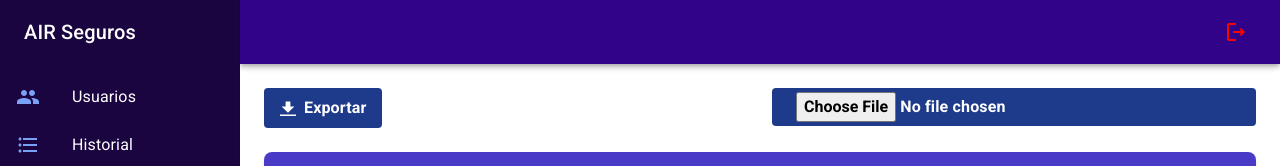
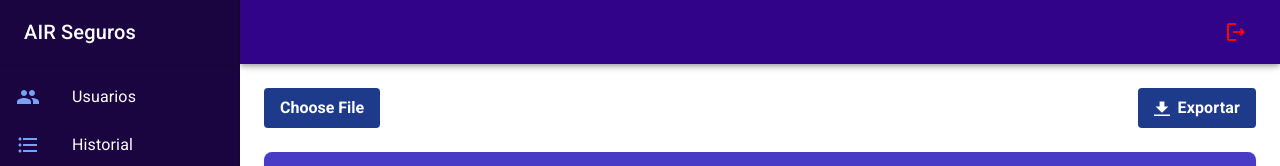
Before and after one commit to insuranceGit/Insurance, a React (Vite) app: page /load in a window 1280 px wide. Shown: the top 166 px of the page. Built offline with nearby package versions, Linux system fonts and the light colour scheme; no server answers.

Commit message:
fixed update data

```diff
--- a/src/insurances/pages/LoadPage.jsx
+++ b/src/insurances/pages/LoadPage.jsx
@@ -24,7 +24,7 @@ export const LoadPage = () => {
             let date = new Date(item.dateAdmission);
             let dateAdmission = date.toISOString().split('T')[0].split("-").join('');
 
-            date = new Date(res.data.data.dateBirth);
+            date = new Date(item.dateBirth);
             let dateBirth = date.toISOString().split('T')[0].split("-").join('');
 
             return {
@@ -104,23 +104,35 @@ export const LoadPage = () => {
         <InsuranceLayout>
 
             <div className="grid gap-6 mb-6 md:grid-cols-2">
-                <div>
-                    <button onClick={shoot} class="bg-blue-900 hover:bg-blue-800 text-white font-bold py-2 px-4 rounded inline-flex items-center">
+                <div className="col-start-1 col-end-3">
+                    <input className="
+                    file:bg-gradient-to-b
+                    file:from-blue-900
+                    file:to-blue-900
+                    file:px-4
+                    file:py-2
+                    file:border-none
+                    file:rounded
+                    file:text-white
+                    file:cursor-pointer
+                    font-bold
+                    text-white
+                    "
+                    id="file_input"
+                    type="file" onChange={(e) => {
+                        const file = e.target.files[0]
+                        readExcel(file);
+                    }}/>
+                </div>
+                <div className="col-end-7 col-span-2">
+                    <button onClick={shoot} className="bg-blue-900 hover:bg-blue-800 text-white font-bold py-2 px-4 rounded inline-flex items-center">
                         <svg class="fill-current w-4 h-4 mr-2" xmlns="http://www.w3.org/2000/svg"
                             viewBox="0 0 20 20"><path d="M13 8V2H7v6H2l8 8 8-8h-5zM0 18h20v2H0v-2z" /></svg>
                         <span>Exportar</span>
                     </button>
                 </div>
 
-                <div>
-                    <input class=" form-control  w-full h-auto  text-white bg-blue-900    rounded
-                    cursor-pointer focus:outline-none font-bold py-1 px-6
-                    " id="file_input"
-                    type="file" onChange={(e) => {
-                        const file = e.target.files[0]
-                        readExcel(file);
-                    }}/>
-                </div>
+
             </div>
 
             <div className="overflow-x-auto relative shadow-md sm:rounded-lg">
```
